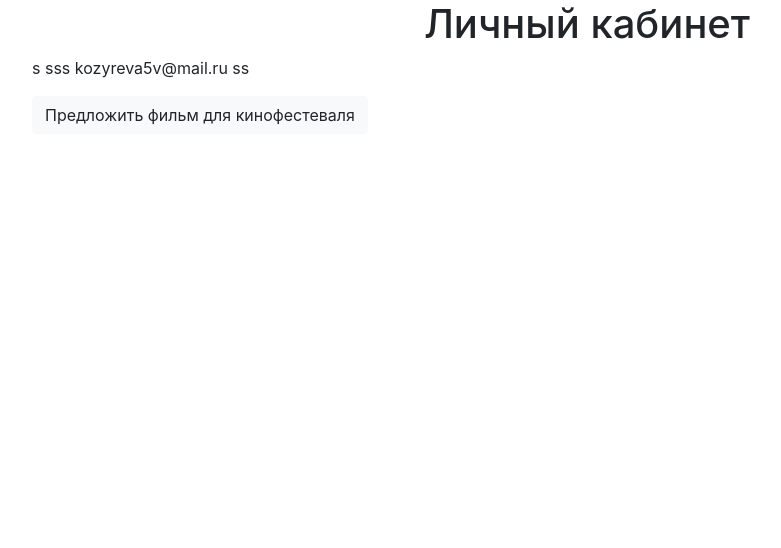
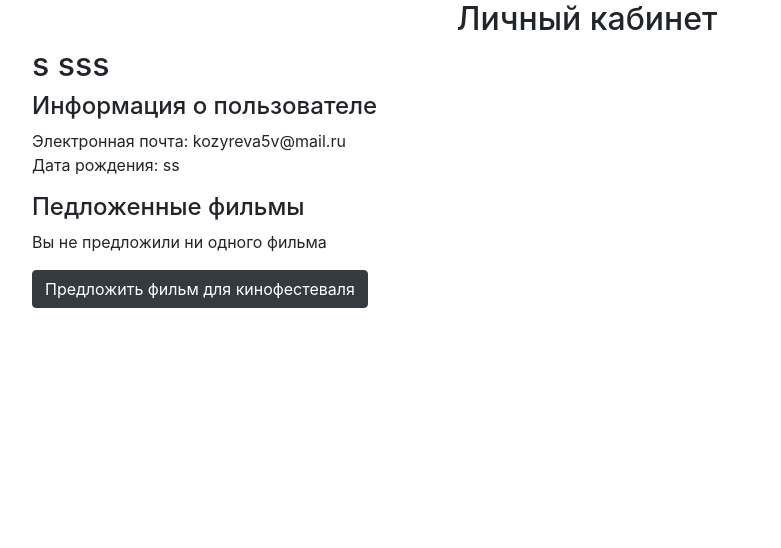
Before and after one commit to yasnooo/project_3, a Flask app: page /main_page in a window 1280 px wide. Shown: the part 74-622 px from the top of the page, without its empty margins (53-834 px from the left). Run offline with Flask 2, Linux system fonts and the light colour scheme; a user stored in the database is signed in; data comes from the database, SQL or seed files in the repository; some libraries are stand-ins or nearby versions.

Commit message:
личный кабинет

```diff
--- a/main.py
+++ b/main.py
@@ -28,6 +28,7 @@ def main_page():
     db_sess = db_session.create_session()
     user = db_sess.query(User).all()
     return render_template('main_page.html', user=user)
+
 
 
 @app.route("/")
--- a/templates/main_page.html
+++ b/templates/main_page.html
@@ -6,18 +6,40 @@
 {% if current_user.surname == use.surname%}
 {% if current_user.email == use.email%}
     <div class="text-center">
-        <h1>
+        <h2>
             Личный кабинет
-        </h1>
+        </h2>
+</div>
+
+<div class="text-left">
+    <h2>
+        {{ use.name }}
+    {{ use.surname }}
+    </h2>
+</div>
+<div class="text-left">
+    <h4>
+        Информация о пользователе
+    </h4>
 </div>
 <p>
-   {{ use.name }}
-        {{ use.surname }}
-        {{ use.email }}
-        {{ use.date_of_birth }}
+        Электронная почта: {{ use.email }}
+    <br>
+        Дата рождения: {{ use.date_of_birth }}
+</p>
+<div class="text-left">
+    <h4>
+        Педложенные фильмы
+    </h4>
+</div>
+<p>
+
+    Вы не предложили ни одного фильма
+
+
 </p>
 <p>
-    <a class="btn btn-light" href="/">Предложить фильм для кинофестеваля</a>
+    <a class="btn btn-dark" href="/">Предложить фильм для кинофестеваля</a>
 </p>
 {% endif %}
 {% endif %}
```
